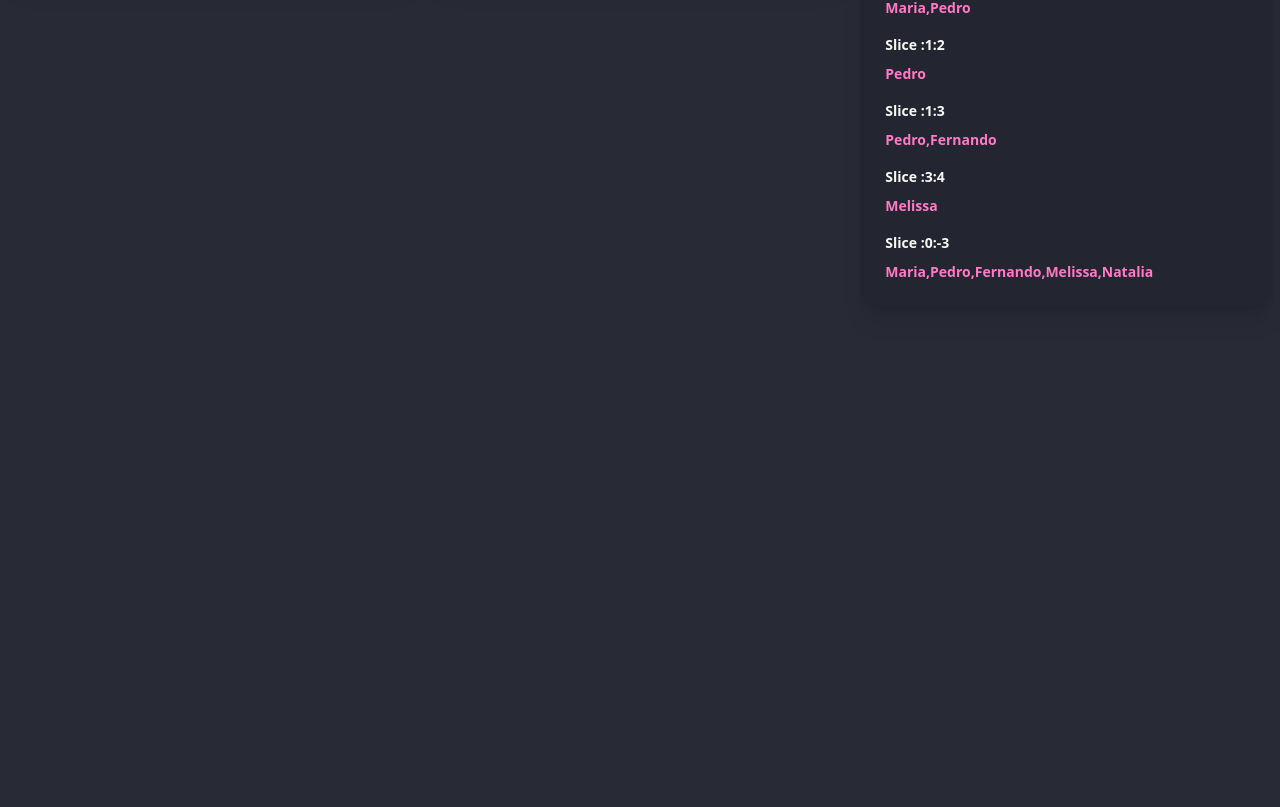
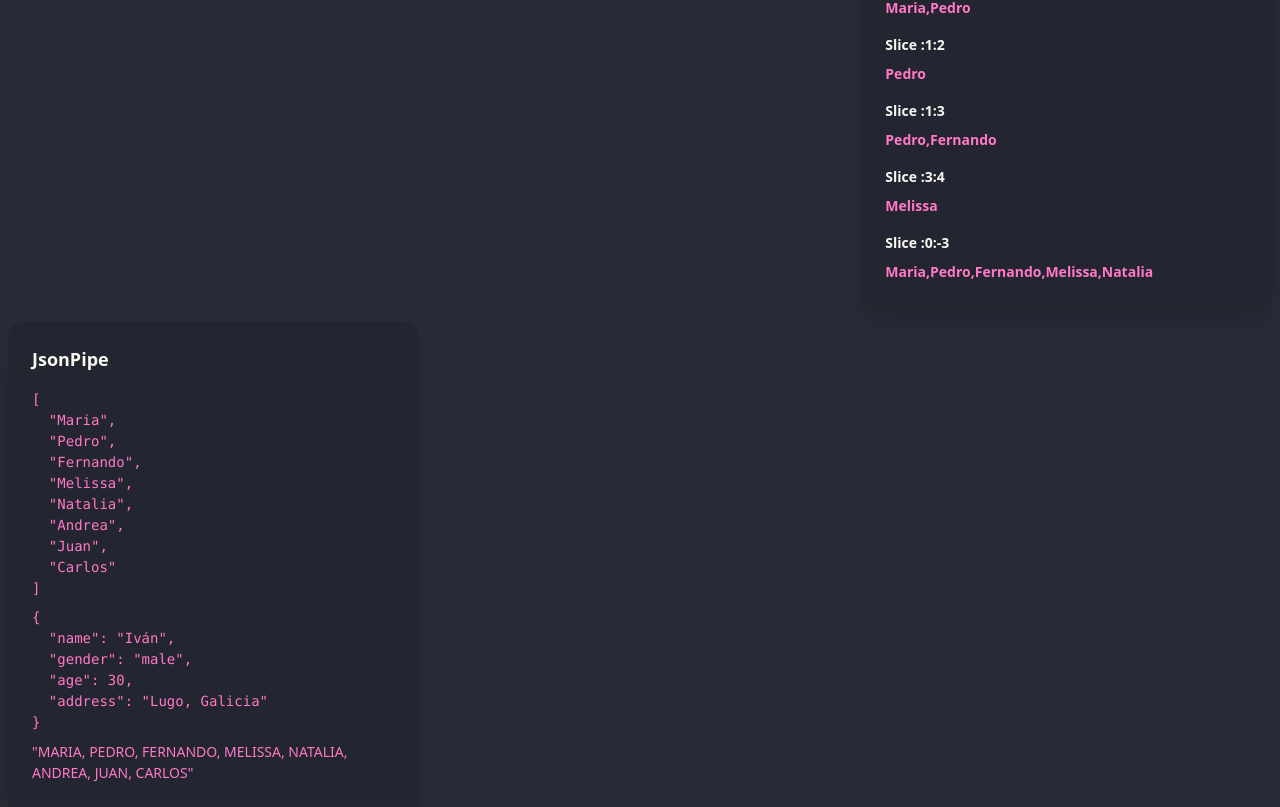
Before and after one commit to Ivanlopez-dev/pipes-app, an Angular app: page /uncommon in a window 1280 px wide. Shown: the part 339-1146 px from the top of the page. Before the commit the page ends 800 px from the top, so only its background shows below. Built offline with nearby package versions, Linux system fonts and the light colour scheme.

Commit message:
add: ⚡ json pipe

```diff
--- a/src/app/pages/uncommon-page/uncommon-page.component.html
+++ b/src/app/pages/uncommon-page/uncommon-page.component.html
@@ -42,4 +42,10 @@
     <b class="mt-2">Slice :0:-3</b>
     <b class="text-primary">{{ clients() | slice : 0 : -3 }}</b>
   </app-card>
+
+  <app-card title="JsonPipe">
+    <pre class="text-primary">{{ clients() | json }}</pre>
+    <pre class="text-primary">{{ client() | json }}</pre>
+    <p class="text-primary">{{ clients().join(', ') | json | uppercase }}</p>
+  </app-card>
 </div>
--- a/src/app/pages/uncommon-page/uncommon-page.component.ts
+++ b/src/app/pages/uncommon-page/uncommon-page.component.ts
@@ -1,5 +1,5 @@
 import { Component, signal } from '@angular/core';
-import { I18nPluralPipe, I18nSelectPipe, SlicePipe } from '@angular/common';
+import { I18nPluralPipe, I18nSelectPipe, JsonPipe, SlicePipe, UpperCasePipe } from '@angular/common';
 
 import { CardComponent } from "../../components/card/card.component";
 
@@ -19,7 +19,7 @@
 
 @Component({
   selector: 'app-uncommon-page',
-  imports: [CardComponent, I18nSelectPipe, I18nPluralPipe, SlicePipe],
+  imports: [CardComponent, I18nSelectPipe, I18nPluralPipe, SlicePipe, JsonPipe, UpperCasePipe],
   templateUrl: './uncommon-page.component.html',
 })
 export default class UncommonPageComponent {
```
